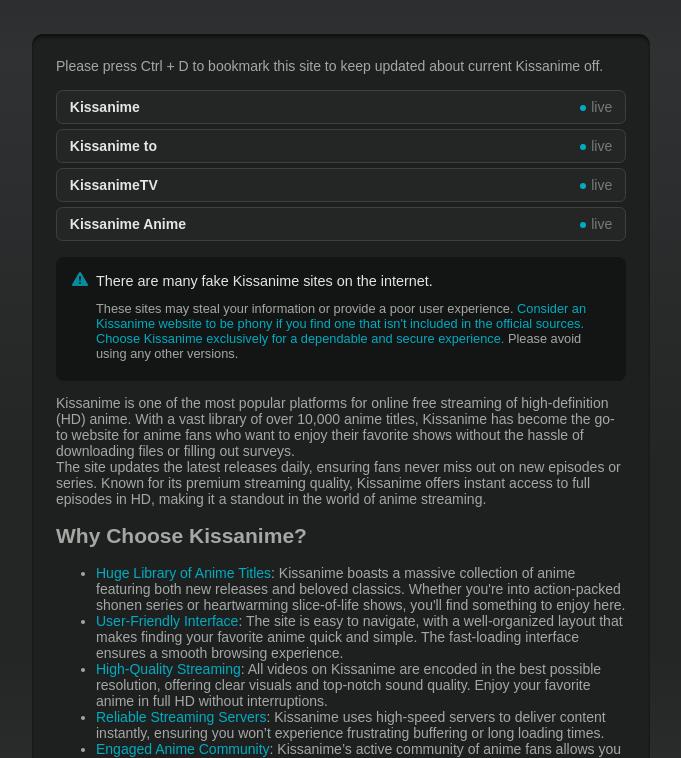
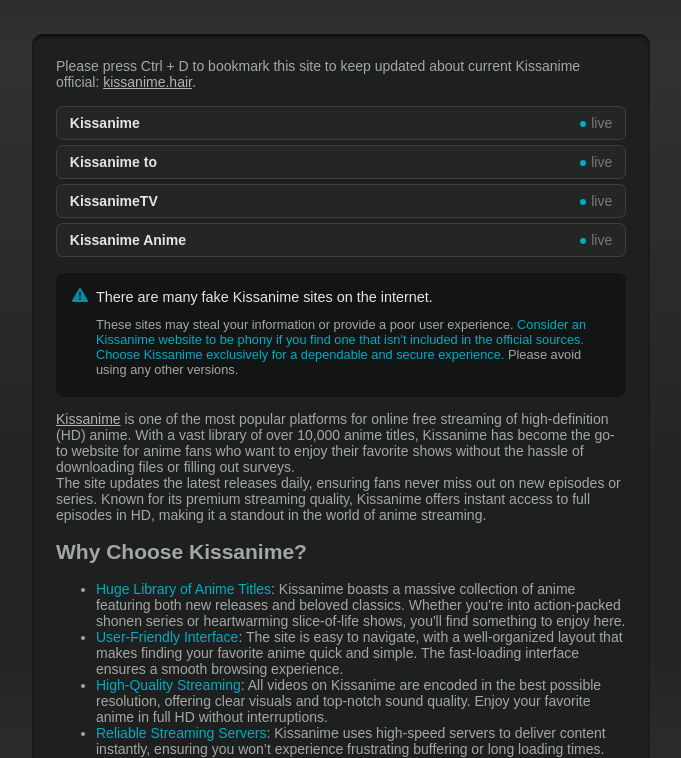
Before and after one commit to kn1293/kissanimetv, a plain HTML site: page index.html in a window 1280 px wide. Shown: the part 342-1100 px from the top of the page, without its empty margins (299-980 px from the left). Drawn offline with Linux system fonts and the light colour scheme; a web font is replaced by a local one.

Commit message:
Update index.html

```diff
--- a/index.html
+++ b/index.html
@@ -62,7 +62,7 @@
             </div>
             <div class="main">
                 <span>Please press Ctrl + D to bookmark this site to keep updated about
-                    current Kissanime off.</span>
+                    current Kissanime official: <a href="https://kissanime.hair/">kissanime.hair</a>.</span>
                 <ul class="m-list">
                     <li>
                         <a onclick="window.open(&#39;https://kissanimeaz.com/watch/&#39;, &#39;_blank&#39;)">
@@ -114,7 +114,7 @@
                 </div>
 
 
-<p>Kissanime is one of the most popular platforms for online free streaming of high-definition (HD) anime. With a vast library of over 10,000 anime titles, Kissanime has become the go-to website for anime fans who want to enjoy their favorite shows without the hassle of downloading files or filling out surveys.<br />
+<p><a href="https://kissanimetv.pages.dev/">Kissanime</a> is one of the most popular platforms for online free streaming of high-definition (HD) anime. With a vast library of over 10,000 anime titles, Kissanime has become the go-to website for anime fans who want to enjoy their favorite shows without the hassle of downloading files or filling out surveys.<br />
 The site updates the latest releases daily, ensuring fans never miss out on new episodes or series. Known for its premium streaming quality, Kissanime offers instant access to full episodes in HD, making it a standout in the world of anime streaming.</p>
 
 <h2>Why Choose Kissanime?</h2>
```
